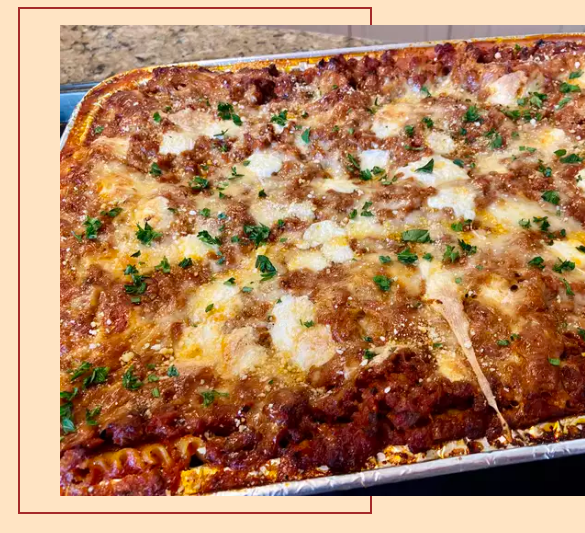
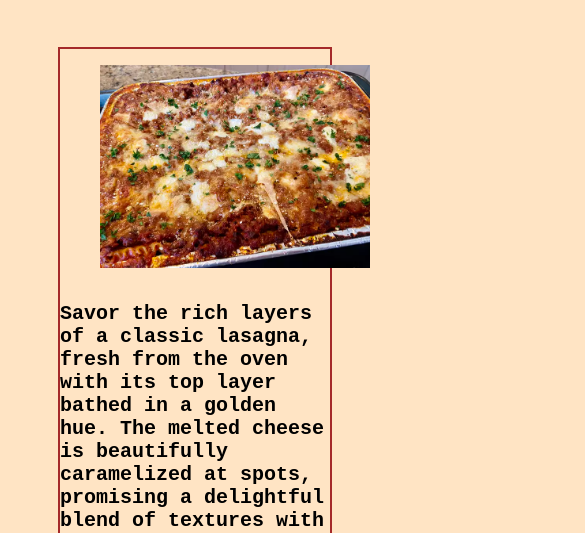
Before and after one commit to Matthias-dot-com/odin-recipes, a plain HTML site: page recipes/lasagna.html in a window 390 px wide. Shown: the part 114-647 px from the top of the page, 585 px wide, since content can reach past the window. Drawn offline with Linux system fonts and the light colour scheme.

Commit message:
Add some CSS and responsive design with media queries

```diff
--- a/style/burger_style.css
+++ b/style/burger_style.css
@@ -1,8 +1,8 @@
-body{
+body {
     background-color: bisque;
 }
 
-header{
+header {
     font-family: 'Courier New', Courier, monospace;
     color: brown;
     border: 6px solid brown;
@@ -14,57 +14,85 @@ header{
     margin: 10px;
     font-size: large;
 }
-.container{
+
+.container {
     display: flex;
-    margin: 10px;
+    flex-wrap: wrap; /* Allow items to wrap as needed */
+    margin: 50px;
     justify-content: space-between;
-    height: 60vh;
+    height: auto; /* Adjust height to be auto for better flexibility */
     border: 2px solid brown;
     box-sizing: border-box;
-
 }
 
-.container figure img{
-    height: 100%;
+.container figure img {
+    width: 100%; /* Set width to 100% of the parent element */
+    height: auto; /* Adjust height automatically */
+    object-fit: cover; /* Cover the area of the container */
     box-sizing: border-box;
-    object-fit: cover;
-    width: auto;
 }
 
-aside{
-    flex:1;
-    padding-right:10px;
+aside {
+    flex: 1;
+    padding-right: 10px;
     font-family: 'Courier New', Courier, monospace;
     font-size: 20px;
     color: black;
     font-weight: 600;
-
-
 }
 
-.ingredients{
+.ingredients, .steps {
     font-family: 'Courier New', Courier, monospace;
     color: black;
     font-size: 20px;
     font-weight: 600;
     padding-left: 20px;
     margin: 15px;
-
 }
 
-.ingredients .ul{
+.ingredients ul {
     list-style-type: square;
 }
 
-.steps{
-    font-family: 'Courier New', Courier, monospace;
-    color: black;
-    font-size: 20px;
-    font-weight: 600;
-    margin: 15px;
-    padding-left: 20px;
+/* Responsive styles */
+@media (max-width: 767px) {
+    /* Styles for mobile devices */
+    .container {
+        flex-direction: column; /* Stack elements vertically on small screens */
+    }
+    aside, .container figure {
+        width: 100%; /* Full width for child elements */
+        margin-bottom: 10px; /* Space between elements */
+    }
 }
 
-/* .steps .ol{
-    list-style-type: lower-roman;
-} */
+@media (min-width: 768px) {
+    /* Styles for tablets and above */
+    .container {
+        flex-direction: row; /* Set back to row for larger screens */
+        align-items: flex-start; /* Align items to the start of the container */
+    }
+    aside, .container figure {
+        width: 50%; /* Adjust width for larger screens */
+    }
+}
+
+@media (min-width: 992px) {
+    /* Styles for desktops and above */
+    .container {
+        width: 70%;
+    }
+    aside, .container figure {
+        width: 45%; /* Adjust width for larger screens */
+    }
+}
+
+@media (min-width: 1200px) {
+    /* Styles for large desktops and above */
+    .container {
+        width: 65%;
+    }
+    aside, .container figure {
+        width: 40%; /* Adjust width for larger screens */
+    }
+}
--- a/style/lasagna_style.css
+++ b/style/lasagna_style.css
@@ -1,8 +1,8 @@
-body{
+body {
     background-color: bisque;
 }
 
-header{
+header {
     font-family: 'Courier New', Courier, monospace;
     color: brown;
     border: 6px solid brown;
@@ -14,57 +14,85 @@ header{
     margin: 10px;
     font-size: large;
 }
-.container{
+
+.container {
     display: flex;
-    margin: 10px;
+    flex-wrap: wrap; /* Allow items to wrap as needed */
+    margin: 50px;
     justify-content: space-between;
-    height: 60vh;
+    height: auto; /* Adjust height to be auto for better flexibility */
     border: 2px solid brown;
     box-sizing: border-box;
-
 }
 
-.container figure img{
-    height: 100%;
+.container figure img {
+    width: 100%; /* Set width to 100% of the parent element */
+    height: auto; /* Adjust height automatically */
+    object-fit: cover; /* Cover the area of the container */
     box-sizing: border-box;
-    object-fit: cover;
-    width: auto;
 }
 
-aside{
-    flex:1;
-    padding-right:10px;
+aside {
+    flex: 1;
+    padding-right: 10px;
     font-family: 'Courier New', Courier, monospace;
     font-size: 20px;
     color: black;
     font-weight: 600;
-
-
 }
 
-.ingredients{
+.ingredients, .steps {
     font-family: 'Courier New', Courier, monospace;
     color: black;
     font-size: 20px;
     font-weight: 600;
     padding-left: 20px;
     margin: 15px;
-
 }
 
-.ingredients .ul{
+.ingredients ul {
     list-style-type: square;
 }
 
-.steps{
-    font-family: 'Courier New', Courier, monospace;
-    color: black;
-    font-size: 20px;
-    font-weight: 600;
-    margin: 15px;
-    padding-left: 20px;
+/* Responsive styles */
+@media (max-width: 767px) {
+    /* Styles for mobile devices */
+    .container {
+        flex-direction: column; /* Stack elements vertically on small screens */
+    }
+    aside, .container figure {
+        width: 100%; /* Full width for child elements */
+        margin-bottom: 10px; /* Space between elements */
+    }
 }
 
-/* .steps .ol{
-    list-style-type: lower-alpha;
-} */
+@media (min-width: 768px) {
+    /* Styles for tablets and above */
+    .container {
+        flex-direction: row; /* Set back to row for larger screens */
+        align-items: flex-start; /* Align items to the start of the container */
+    }
+    aside, .container figure {
+        width: 50%; /* Adjust width for larger screens */
+    }
+}
+
+@media (min-width: 992px) {
+    /* Styles for desktops and above */
+    .container {
+        width: 70%;
+    }
+    aside, .container figure {
+        width: 45%; /* Adjust width for larger screens */
+    }
+}
+
+@media (min-width: 1200px) {
+    /* Styles for large desktops and above */
+    .container {
+        width: 65%;
+    }
+    aside, .container figure {
+        width: 40%; /* Adjust width for larger screens */
+    }
+}
--- a/style/roasted_style.css
+++ b/style/roasted_style.css
@@ -1,8 +1,8 @@
-body{
+body {
     background-color: bisque;
 }
 
-header{
+header {
     font-family: 'Courier New', Courier, monospace;
     color: brown;
     border: 6px solid brown;
@@ -14,57 +14,85 @@ header{
     margin: 10px;
     font-size: large;
 }
-.container{
+
+.container {
     display: flex;
-    margin: 10px;
+    flex-wrap: wrap; /* Allow items to wrap as needed */
+    margin: 50px;
     justify-content: space-between;
-    height: 60vh;
+    height: auto; /* Adjust height to be auto for better flexibility */
     border: 2px solid brown;
     box-sizing: border-box;
-
 }
 
-.container figure img{
-    height: 100%;
+.container figure img {
+    width: 100%; /* Set width to 100% of the parent element */
+    height: auto; /* Adjust height automatically */
+    object-fit: cover; /* Cover the area of the container */
     box-sizing: border-box;
-    object-fit: cover;
-    width: auto;
 }
 
-aside{
-    flex:1;
-    padding-right:10px;
+aside {
+    flex: 1;
+    padding-right: 10px;
     font-family: 'Courier New', Courier, monospace;
     font-size: 20px;
     color: black;
     font-weight: 600;
-
-
 }
 
-.ingredients{
+.ingredients, .steps {
     font-family: 'Courier New', Courier, monospace;
     color: black;
     font-size: 20px;
     font-weight: 600;
     padding-left: 20px;
     margin: 15px;
-
 }
 
-.ingredients .ul{
+.ingredients ul {
     list-style-type: square;
 }
 
-.steps{
-    font-family: 'Courier New', Courier, monospace;
-    color: black;
-    font-size: 20px;
-    font-weight: 600;
-    margin: 15px;
-    padding-left: 20px;
+/* Responsive styles */
+@media (max-width: 767px) {
+    /* Styles for mobile devices */
+    .container {
+        flex-direction: column; /* Stack elements vertically on small screens */
+    }
+    aside, .container figure {
+        width: 100%; /* Full width for child elements */
+        margin-bottom: 10px; /* Space between elements */
+    }
 }
 
-/* .steps .ol{
-    list-style-type: lower-roman;
-} */
+@media (min-width: 768px) {
+    /* Styles for tablets and above */
+    .container {
+        flex-direction: row; /* Set back to row for larger screens */
+        align-items: flex-start; /* Align items to the start of the container */
+    }
+    aside, .container figure {
+        width: 50%; /* Adjust width for larger screens */
+    }
+}
+
+@media (min-width: 992px) {
+    /* Styles for desktops and above */
+    .container {
+        width: 70%;
+    }
+    aside, .container figure {
+        width: 45%; /* Adjust width for larger screens */
+    }
+}
+
+@media (min-width: 1200px) {
+    /* Styles for large desktops and above */
+    .container {
+        width: 65%;
+    }
+    aside, .container figure {
+        width: 40%; /* Adjust width for larger screens */
+    }
+}
```
